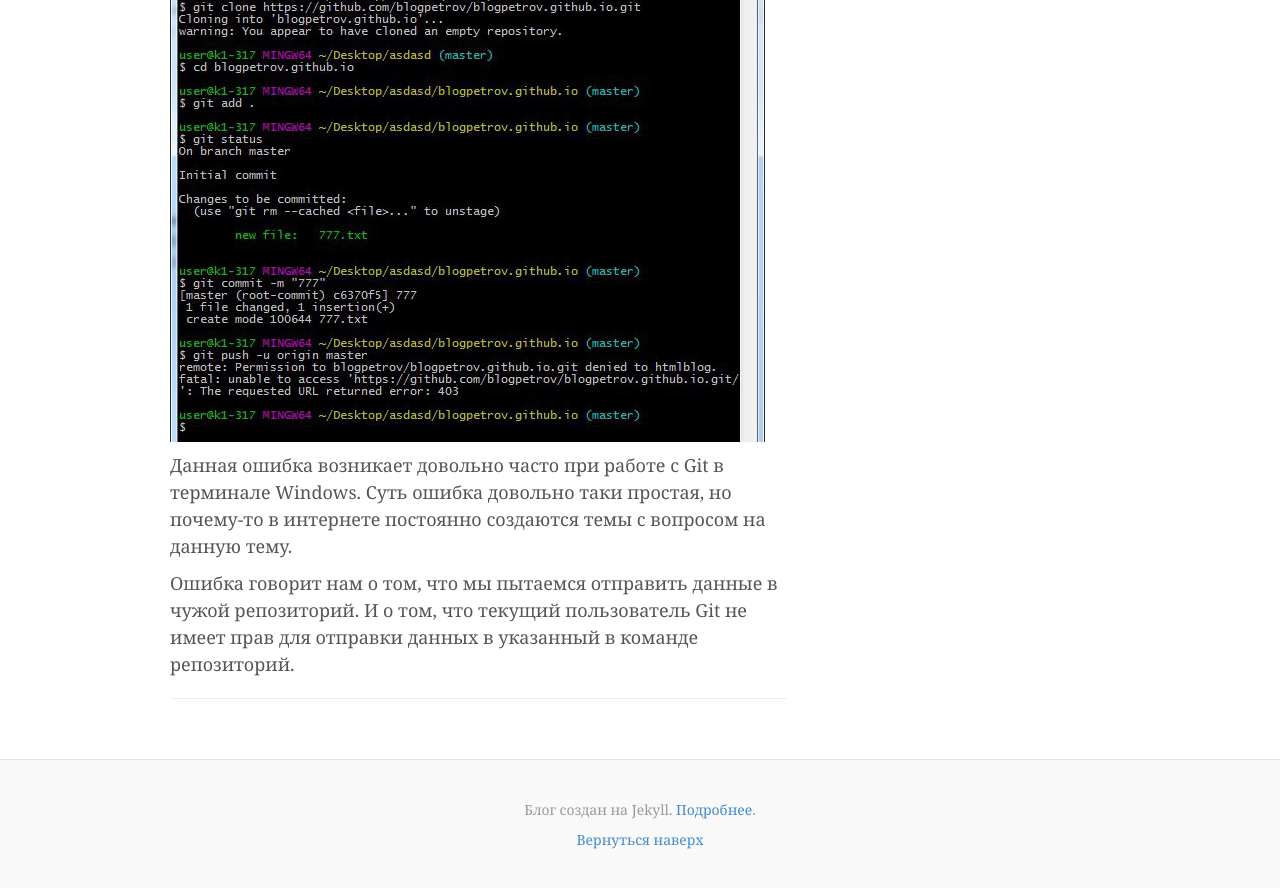
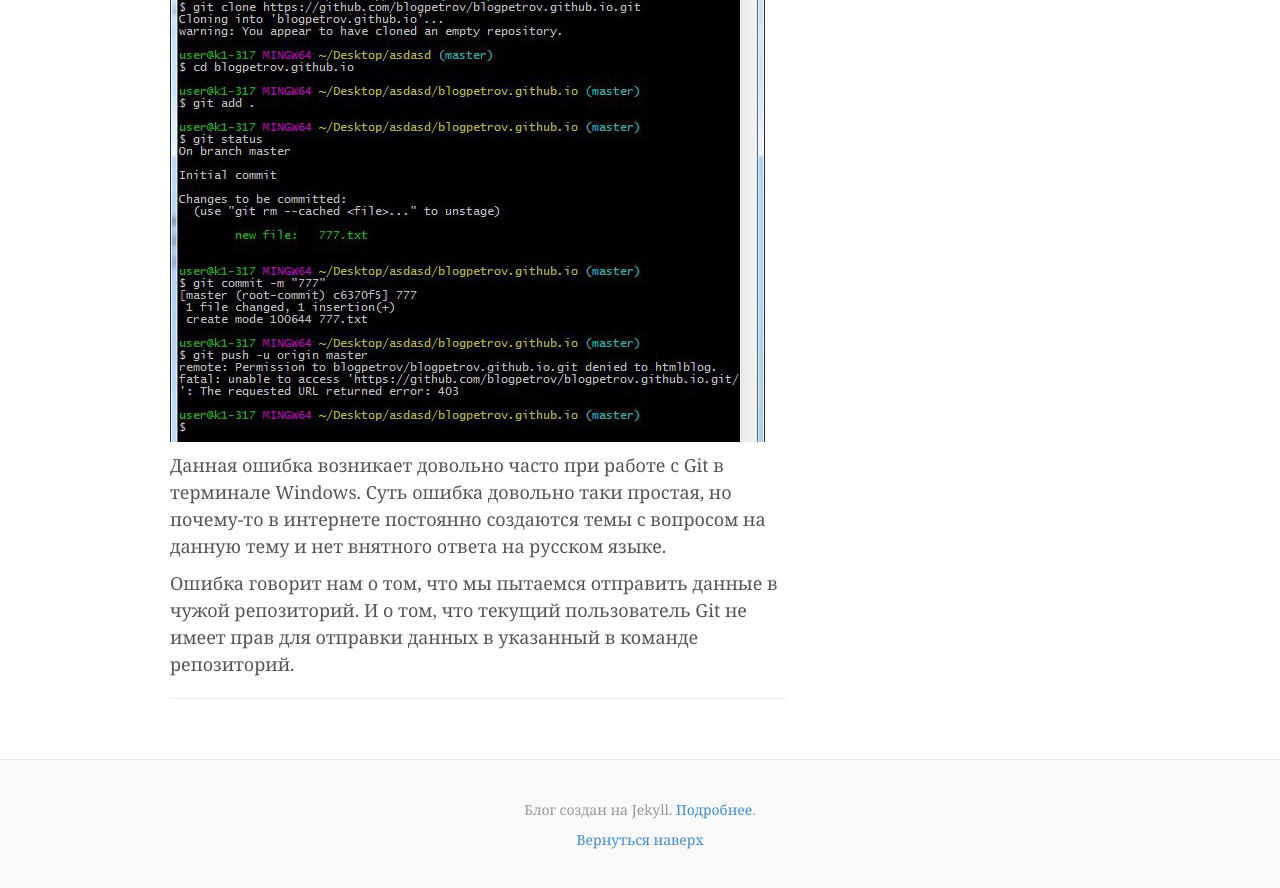
Before and after one commit to htmlblog/htmlblog.github.io, a Jekyll site: the page built from _posts/2017-03-27-permission-to-denied-to-git-error-403.md, in a window 1280 px wide and 900 px high, scrolled down 816 px. Shown: the top 888 px of the window. Built offline with Jekyll 4.4.1, drawn with Linux system fonts in a browser that asks for light colours.

Commit message:
Updated Permission To Denied To Git Error 403

```diff
--- a/_posts/2017-03-27-permission-to-denied-to-git-error-403.md
+++ b/_posts/2017-03-27-permission-to-denied-to-git-error-403.md
@@ -24,6 +24,6 @@
 
 ![git-permission-to-denied-to-error-403.jpg](/uploads/git-permission-to-denied-to-error-403.jpg)
 
-Данная ошибка возникает довольно часто при работе с Git в терминале Windows. Суть ошибка довольно таки простая, но почему-то в интернете постоянно создаются темы с вопросом на данную тему.
+Данная ошибка возникает довольно часто при работе с Git в терминале Windows. Суть ошибка довольно таки простая, но почему-то в интернете постоянно создаются темы с вопросом на данную тему и нет внятного ответа на русском языке.
 
 Ошибка говорит нам о том, что мы пытаемся отправить данные в чужой репозиторий. И о том, что текущий пользователь Git не имеет прав для отправки данных в указанный в команде репозиторий.
```
